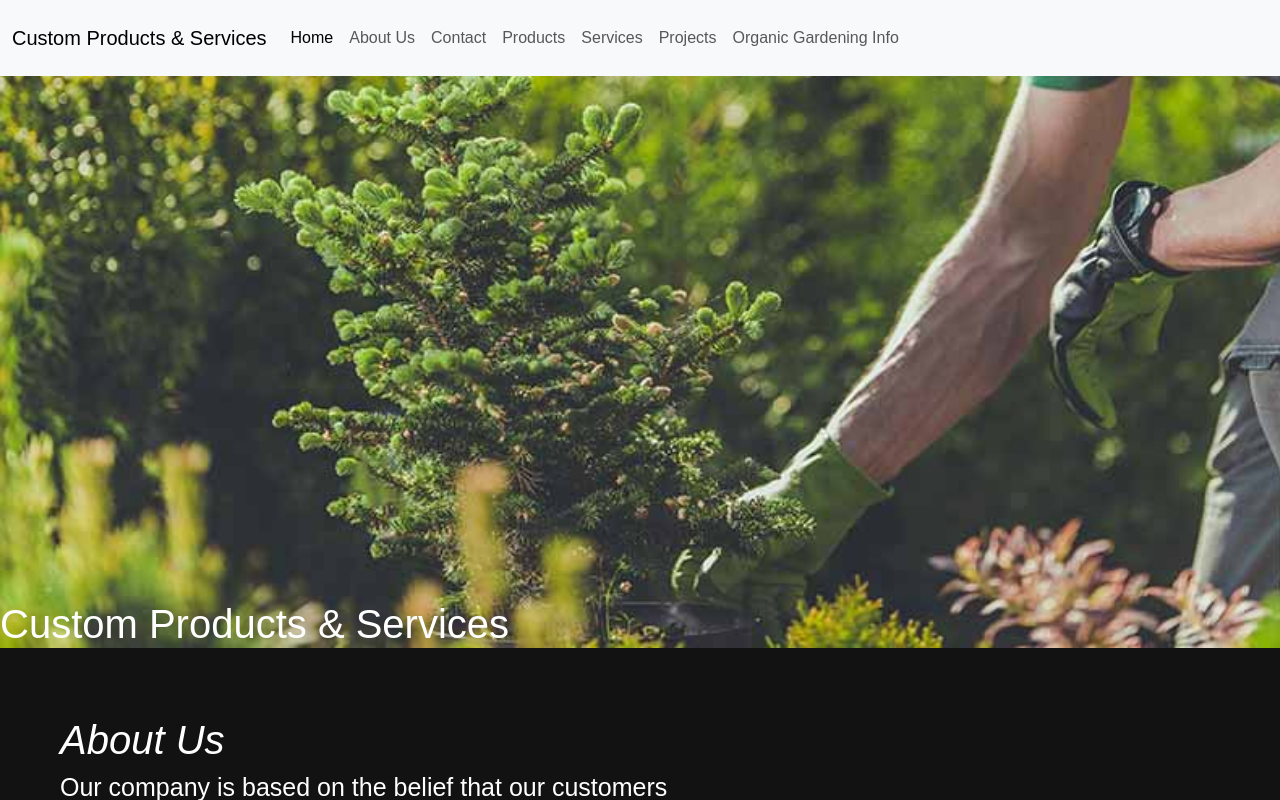
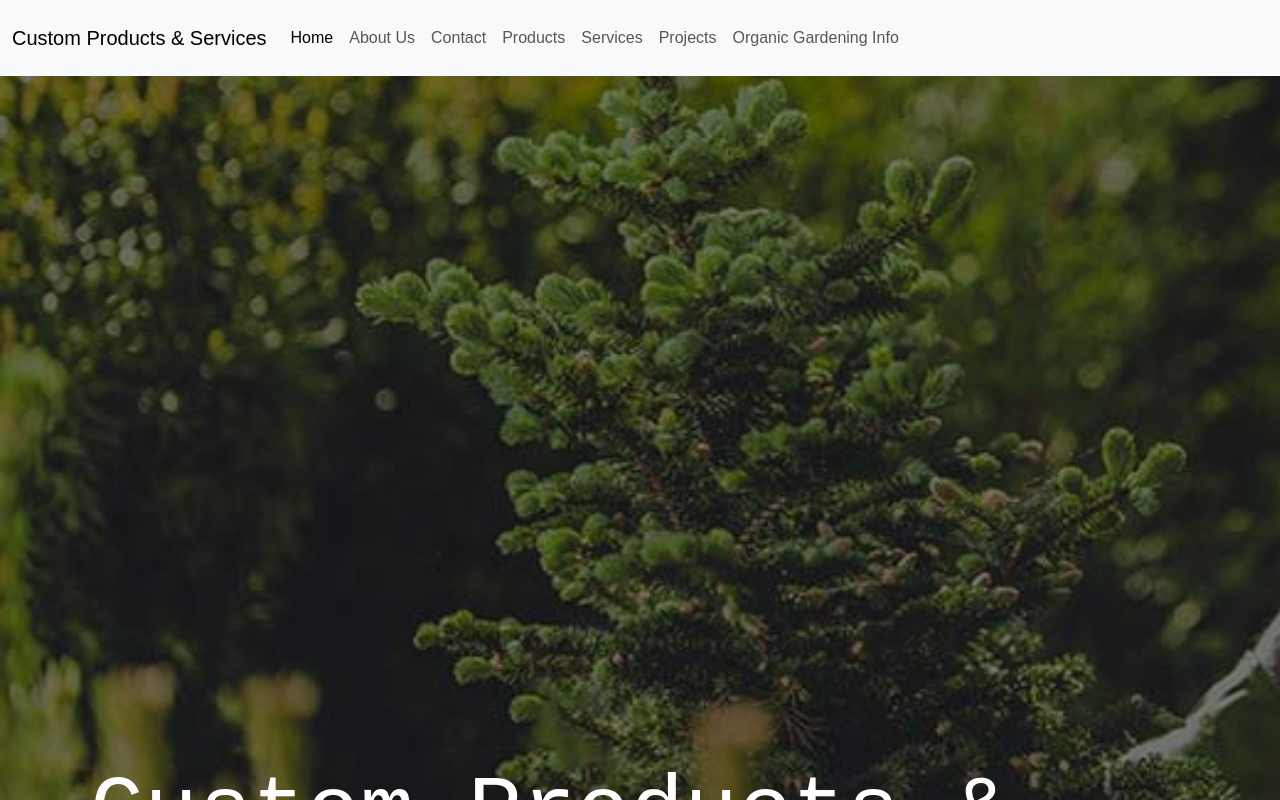
Before and after one commit to MikeAtwood/custom-products, a React (Vite) app: page /products in a window 1280 px wide. Shown: the top 800 px of the page. Built offline with nearby package versions, Linux system fonts and the light colour scheme.

Commit message:
updated hero

```diff
--- a/src/App.css
+++ b/src/App.css
@@ -23,6 +23,9 @@ nav.navbar {
 }
 
 .hero-container {
+  display: flex;
+  align-items: center;
+  position: relative;
   padding-top: 600px;
   background-image: url('./assets/img/hero-img.jpeg');
   background-size: cover;
@@ -36,10 +39,23 @@ nav.navbar {
   left: 0;
   width: 100%;
   height: 100%;
-  background-color: rgba(0, 0, 0, 0.);
+  background-color: rgba(0, 0, 0, 0.5);
   z-index: 1;
 }
 
+.hero-container h1 {
+  display: flex;
+  align-items: center;
+  position: center;
+  top: 0;
+  left: 0;
+  padding-top: 160px;
+  padding-left: 90px;
+  color: #fff;
+  z-index: 2;
+  font-size: 90px;
+  font-family: 'Courier New', Courier, monospace;
+}
 
 .about {
   padding-top: 40px;
@@ -105,7 +121,7 @@ nav.navbar {
   left: 0;
   width: 100%;
   height: 100%;
-  background-color: rgba(0, 0, 0, 0.2);
+  background-color: rgba(0, 0, 0, 0.1);
   z-index: 1;
 }
 
--- a/src/components/Home.jsx
+++ b/src/components/Home.jsx
@@ -1,6 +1,6 @@
 const Home = () => {
     return (
-        <div className="home-container">
+        <div className="home">
         </div>
     )
 }
```
